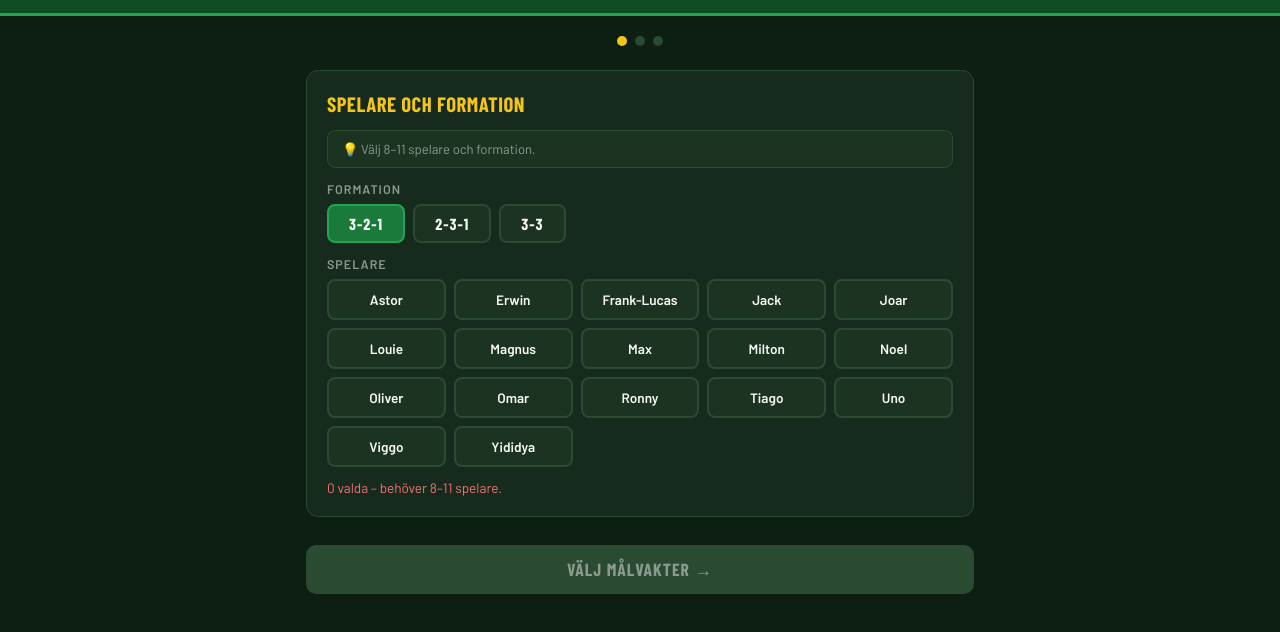
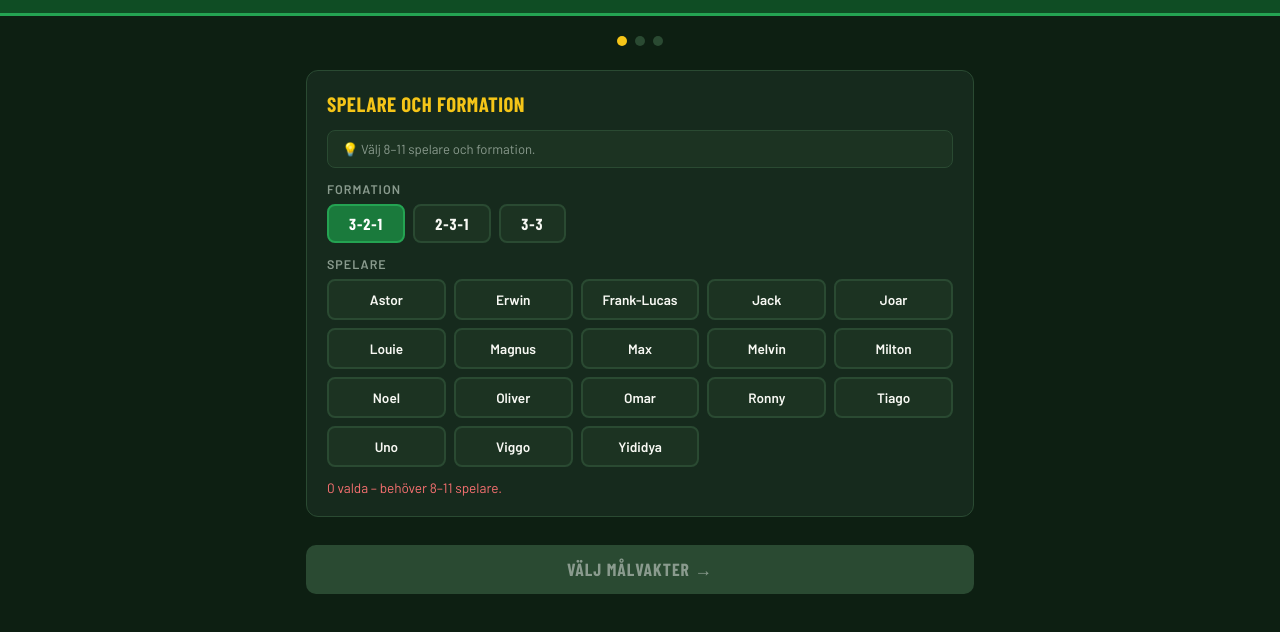
Before and after one commit to mg2000-system/dags-for-match, a plain HTML site: page index.html in a window 1280 px wide. Shown: the part 78-710 px from the top of the page. Drawn offline with nearby package versions, Linux system fonts and the light colour scheme; a web font is replaced by a local one.

Commit message:
Lägg till spelaren Melvin

```diff
--- a/index.html
+++ b/index.html
@@ -548,7 +548,7 @@
 <script>
 const ALL_PLAYERS = [
   "Astor","Erwin","Frank-Lucas","Jack","Joar","Louie","Magnus","Max",
-  "Milton","Noel","Oliver","Omar","Ronny","Tiago","Uno","Viggo","Yididya"
+  "Melvin","Milton","Noel","Oliver","Omar","Ronny","Tiago","Uno","Viggo","Yididya"
 ];
 
 const POSITIONS    = ["MV","Back","Back","Back","Mitt","Mitt","Anfall"];
```
